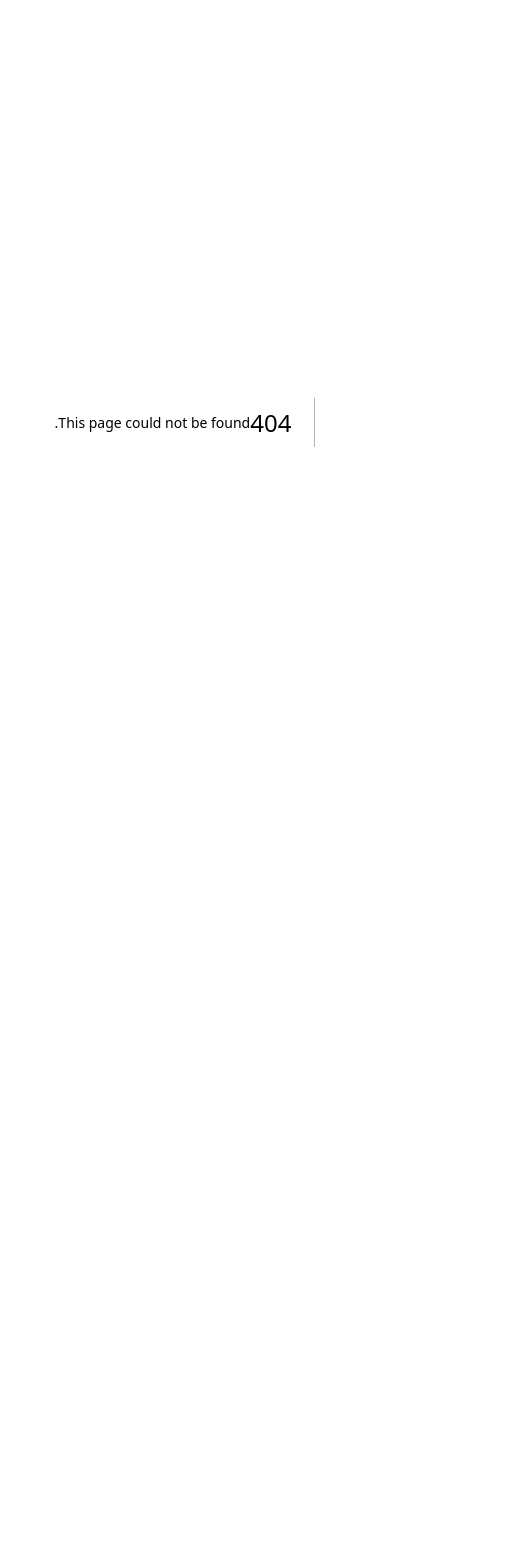
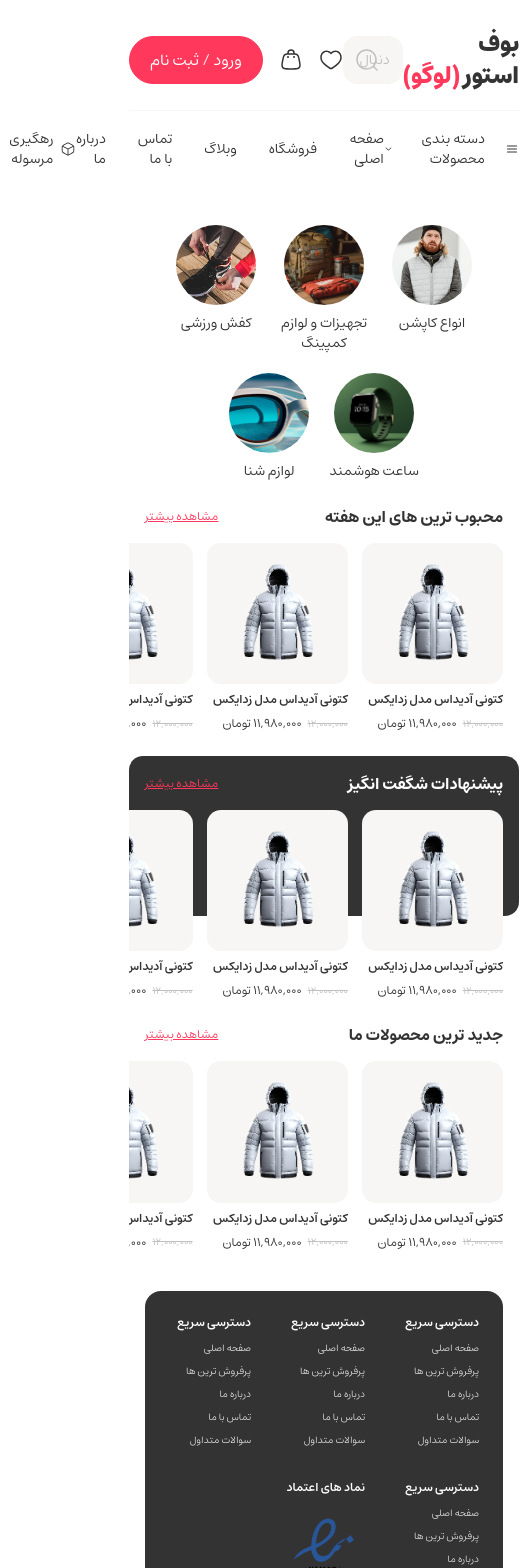
Before and after one commit to mohammadDV/chain-store-frontend, a Next.js app: page /brand in a window 390 px wide. Before the commit this address had no page. Shown: the top 1568 px of the page, 519 px wide, since content can reach past the window. Before the commit the page ends 844 px from the top, so only its background shows below. Built offline with nearby package versions, Linux system fonts and the light colour scheme.

Commit message:
feat(brand): add new brand page with product carousels
- Implement brand page with category carousel and product sections
- Add responsive design for mobile and desktop views
- Include featured product sections with different styling

```diff
--- a/app/(dynamic)/shop/page.tsx
+++ b/app/(dynamic)/shop/page.tsx
@@ -79,7 +79,6 @@ export default async function Shop() {
                                 </div>
                             ))}
                         </div>}
-
                 </div>
             </div>
             <div className="container mx-auto px-4 lg:px-0 mt-6 lg:mt-8 flex flex-col lg:flex-row justify-between gap-4 lg:gap-10">
--- a/app/(main)/_components/hero/Hero.tsx
+++ b/app/(main)/_components/hero/Hero.tsx
@@ -4,8 +4,6 @@ import heroImg from "@/assets/images/hero.jpg";
 import { Button } from "@/ui/button";
 import Image from "next/image";
 import Link from "next/link";
-import "swiper/css";
-import "swiper/css/pagination";
 import { Autoplay, Pagination } from "swiper/modules";
 import { Swiper, SwiperSlide } from "swiper/react";
 
--- /dev/null
+++ b/app/(main)/brand/page.tsx
@@ -0,0 +1,96 @@
+import jacket from "@/assets/images/jacket.jpg";
+import hiking from "@/assets/images/hiking.jpg";
+import sneakers from "@/assets/images/sneakers.jpg";
+import smartwatch from "@/assets/images/smartwatch.jpg";
+import swim from "@/assets/images/swim.jpg";
+import { isMobileDevice } from "@/lib/getDeviceFromHeaders";
+import { Carousel } from "@/app/_components/carousel";
+import Image from "next/image";
+import ProductCard from "@/app/_components/cards/ProductCard";
+
+const categories = [
+    {
+        id: 1,
+        image: jacket,
+        title: "انواع کاپشن"
+    },
+    {
+        id: 2,
+        image: hiking,
+        title: "تجهیزات و لوازم کمپینگ"
+    },
+    {
+        id: 3,
+        image: sneakers,
+        title: "کفش ورزشی"
+    },
+    {
+        id: 4,
+        image: smartwatch,
+        title: "ساعت هوشمند"
+    },
+    {
+        id: 5,
+        image: swim,
+        title: "لوازم شنا"
+    },
+]
+
+export default async function Brand() {
+    const isMobile = await isMobileDevice();
+
+    return (
+        <>
+            <div className="container mx-auto mt-14">
+                {isMobile
+                    ? <Carousel
+                        slides={categories?.map(cat => (
+                            <div key={cat.id} className="flex flex-col gap-2 items-center w-20">
+                                <Image src={cat.image} alt="" width={84} height={84} className="rounded-full object-cover size-20" />
+                                <h3 className="text-center text-title text-xs">
+                                    {cat.title}
+                                </h3>
+                            </div>
+                        ))}
+                        desktopSlidesPerView={6}
+                        mobileSlidesPerView={3.5} />
+                    : <div className="flex items-start justify-center mt-4 lg:mt-6 gap-5 flex-wrap">
+                        {categories?.map(cat => (
+                            <div key={cat.id} className="flex flex-col gap-2 items-center max-w-24">
+                                <Image src={cat.image} alt="" width={84} height={84} className="rounded-full object-cover size-20" />
+                                <h3 className="text-center text-title text-sm ">
+                                    {cat.title}
+                                </h3>
+                            </div>
+                        ))}
+                    </div>}
+            </div>
+            <div className="mt-6 lg:mt-14 container mx-auto">
+                <Carousel
+                    slides={Array.from({ length: 6 }, (_, i) => <ProductCard key={i} />)}
+                    desktopSlidesPerView={4.5}
+                    mobileSlidesPerView={2.5}
+                    seeMoreLink="مشاهده همه"
+                    title="محبوب ترین های این هفته" />
+            </div>
+            <div className="container lg:mx-auto mt-6 lg:mt-14 pt-4 lg:pt-8 lg:px-8 relative">
+                <div className="bg-primary h-40 lg:h-80 rounded-xl lg:rounded-3xl absolute top-0 left-0 right-0 -z-10"></div>
+                <Carousel
+                    slides={Array.from({ length: 6 }, (_, i) => <ProductCard key={i} />)}
+                    desktopSlidesPerView={4}
+                    mobileSlidesPerView={2.5}
+                    seeMoreLink="مشاهده همه"
+                    titleColor="text-white"
+                    title="پیشنهادات شگفت انگیز" />
+            </div>
+            <div className="mt-6 lg:mt-14 container mx-auto">
+                <Carousel
+                    slides={Array.from({ length: 6 }, (_, i) => <ProductCard key={i} />)}
+                    desktopSlidesPerView={4.5}
+                    mobileSlidesPerView={2.5}
+                    seeMoreLink="مشاهده همه"
+                    title="جدید ترین محصولات ما" />
+            </div>
+        </>
+    )
+}
--- a/app/(main)/layout.tsx
+++ b/app/(main)/layout.tsx
@@ -1,4 +1,6 @@
 import { isMobileDevice } from "@/lib/getDeviceFromHeaders";
+import "swiper/css";
+import "swiper/css/pagination";
 import { Footer } from "../_components/footer";
 import { Header } from "../_components/header";
 import { MobileHeader } from "../_components/header/MobileHeader";
```
